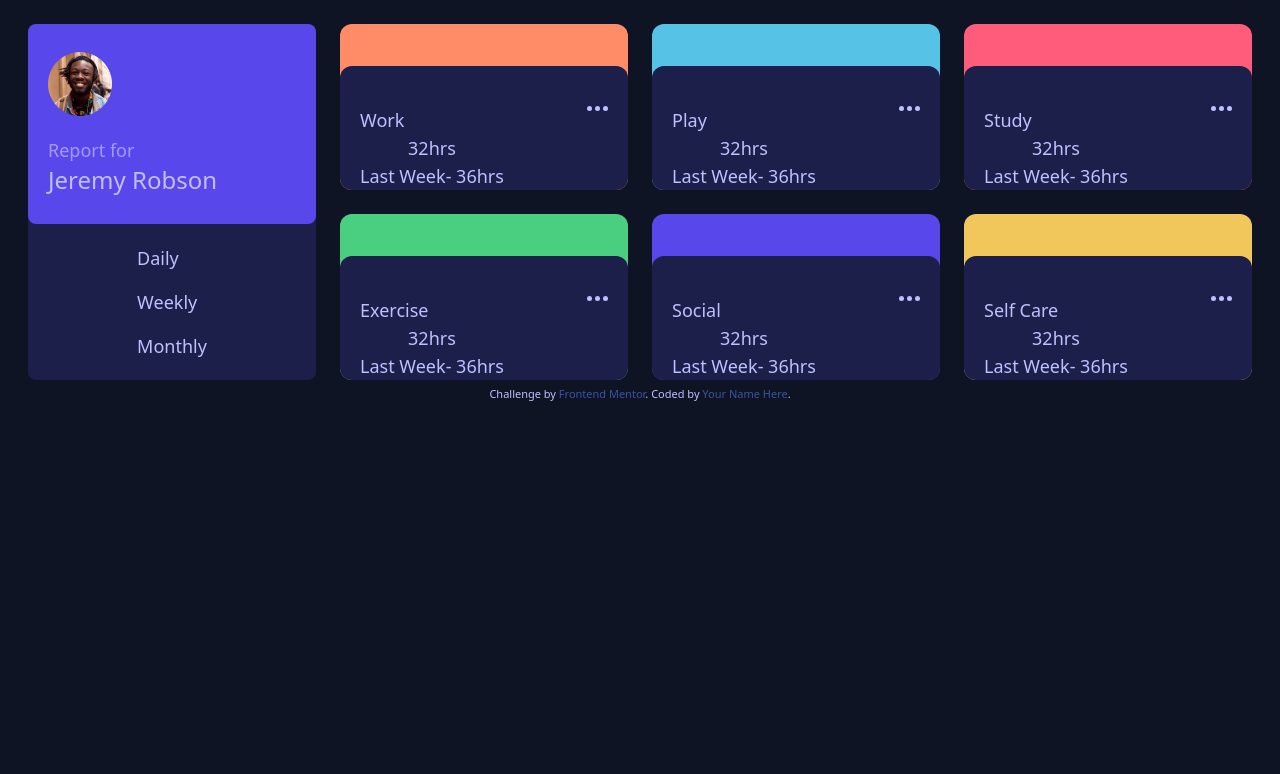
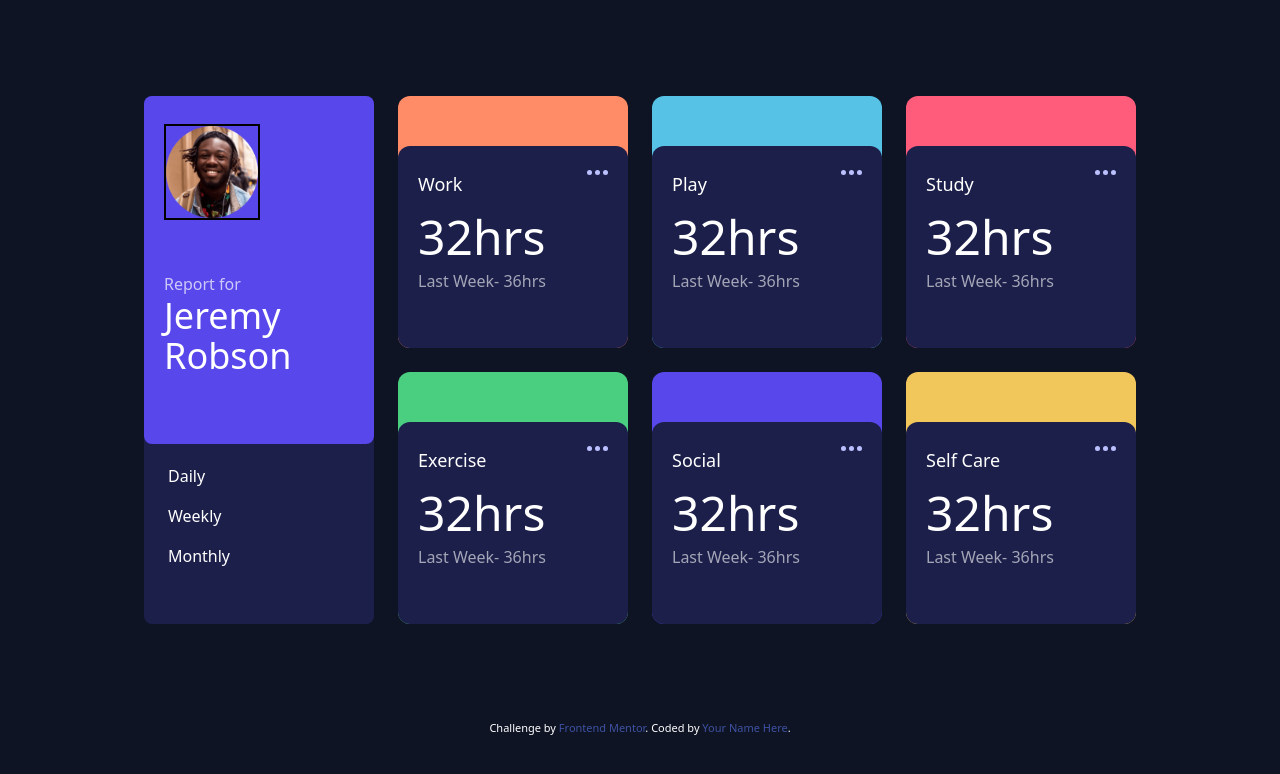
Before and after one commit to Samwelomwenga/Time-Tracking-Dashboard, a website: page index.html in a window 1280 px wide. Drawn offline with Linux system fonts and the light colour scheme.

Commit message:
Stye desktop layout

```diff
--- a/index.html
+++ b/index.html
@@ -15,32 +15,35 @@
     .attribution a { color: hsl(228, 45%, 44%); }
   </style>
 </head>
-<body class="bg-neutral-very-dark-blue text-neutral-pale-blue text-lg">
-<main class="mx-7 mt-6 grid gap-6 md:grid-cols-4 md:grid-rows-2">
-  <header class="bg-neutral-dark-blue rounded-lg overflow-hidden md:row-span-2">
-    <div class="bg-primary-blue flex align-middle gap-5 px-5 py-7 rounded-b-lg md:grid" >
-      <img class="w-16" src="images\image-jeremy.png" alt="image-jeremy">
+<body class="bg-neutral-very-dark-blue text-white font-normal">
+<main class="mx-7 mt-6 grid gap-6 md:grid-cols-4 md:grid-rows-2 md:mx-36 md:my-24">
+  <header class="bg-neutral-dark-blue rounded-lg overflow-hidden md:row-span-2 md:h-max">
+    <div class="bg-primary-blue flex align-middle gap-5 px-5 py-7 rounded-b-lg md:grid md:h-3/4" >
+      <img class="w-16 border-solid border-black border-2 mb-8 md:w-24" src="images\image-jeremy.png" alt="image-jeremy">
       <div >
         <p class="opacity-70">Report for</p>
-        <p class="text-2xl"> Jeremy <span class="inline-block">Robson</span></p>
+        <p class="text-2xl font-normal md:text-4xl"> Jeremy <span class="md:block md:mb-10">Robson</span></p>
       </div>
     </div>
-    <ul class="flex justify-around py-5 md:grid gap-4">
-      <li> Daily</li>
-      <li>Weekly</li>
-      <li>Monthly</li>
-    </ul>
+    <div class="">
+      <ul class="flex justify-around py-5  md:grid gap-4 md:justify-start md:pl-6 md:pb-14">
+        <li> Daily</li>
+        <li>Weekly</li>
+        <li>Monthly</li>
+      </ul>
+    </div>
   </header>
-  <section class="bg-primary-light-red-work event-wrapper">
+
+  <section class="bg-primary-light-red-work event-wrapper bg-[('images\icon-work.svg')] bg-right-top">
     <div class="container">
       <div class="heading" >
         <p>Work</p>
       <svg width="21" height="5" xmlns="http://www.w3.org/2000/svg"><path d="M2.5 0a2.5 2.5 0 1 1 0 5 2.5 2.5 0 0 1 0-5Zm8 0a2.5 2.5 0 1 1 0 5 2.5 2.5 0 0 1 0-5Zm8 0a2.5 2.5 0 1 1 0 5 2.5 2.5 0 0 1 0-5Z" fill="#BBC0FF" fill-rule="evenodd"/></svg>
       </div>
       <div class="period" >
-        <p><span>32</span><span>hrs</span>
+        <p class="current-period"><span>32</span><span>hrs</span>
         </p>
-        <p>
+        <p class="last-period">
           <span>Last Week-</span>
           <span>36hrs</span>
         </p>
@@ -54,9 +57,9 @@
       <svg width="21" height="5" xmlns="http://www.w3.org/2000/svg"><path d="M2.5 0a2.5 2.5 0 1 1 0 5 2.5 2.5 0 0 1 0-5Zm8 0a2.5 2.5 0 1 1 0 5 2.5 2.5 0 0 1 0-5Zm8 0a2.5 2.5 0 1 1 0 5 2.5 2.5 0 0 1 0-5Z" fill="#BBC0FF" fill-rule="evenodd"/></svg>
       </div>
       <div class="period">
-        <p><span>32</span><span>hrs</span>
+        <p class="current-period"><span>32</span><span>hrs</span>
         </p>
-        <p>
+        <p  class="last-period">
           <span>Last Week-</span>
           <span>36hrs</span>
         </p>
@@ -70,9 +73,9 @@
         <svg width="21" height="5" xmlns="http://www.w3.org/2000/svg"><path d="M2.5 0a2.5 2.5 0 1 1 0 5 2.5 2.5 0 0 1 0-5Zm8 0a2.5 2.5 0 1 1 0 5 2.5 2.5 0 0 1 0-5Zm8 0a2.5 2.5 0 1 1 0 5 2.5 2.5 0 0 1 0-5Z" fill="#BBC0FF" fill-rule="evenodd"/></svg>
       </div>
       <div class="period">
-        <p><span>32</span><span>hrs</span>
+        <p class="current-period"><span>32</span><span>hrs</span>
         </p>
-        <p>
+        <p  class="last-period">
           <span>Last Week-</span>
           <span>36hrs</span>
         </p>
@@ -86,9 +89,9 @@
       <svg width="21" height="5" xmlns="http://www.w3.org/2000/svg"><path d="M2.5 0a2.5 2.5 0 1 1 0 5 2.5 2.5 0 0 1 0-5Zm8 0a2.5 2.5 0 1 1 0 5 2.5 2.5 0 0 1 0-5Zm8 0a2.5 2.5 0 1 1 0 5 2.5 2.5 0 0 1 0-5Z" fill="#BBC0FF" fill-rule="evenodd"/></svg>
       </div>
       <div class="period" >
-        <p><span>32</span><span>hrs</span>
+        <p class="current-period"><span>32</span><span>hrs</span>
         </p>
-        <p>
+        <p class="last-period" >
           <span>Last Week-</span>
           <span>36hrs</span>
         </p>
@@ -102,9 +105,9 @@
       <svg width="21" height="5" xmlns="http://www.w3.org/2000/svg"><path d="M2.5 0a2.5 2.5 0 1 1 0 5 2.5 2.5 0 0 1 0-5Zm8 0a2.5 2.5 0 1 1 0 5 2.5 2.5 0 0 1 0-5Zm8 0a2.5 2.5 0 1 1 0 5 2.5 2.5 0 0 1 0-5Z" fill="#BBC0FF" fill-rule="evenodd"/></svg>
      </div>
       <div class="period">
-        <p><span>32</span><span>hrs</span>
+        <p class="current-period" ><span>32</span><span>hrs</span>
         </p>
-        <p>
+        <p class="last-period" >
           <span>Last Week-</span>
           <span>36hrs</span>
         </p>
@@ -118,9 +121,9 @@
       <svg width="21" height="5" xmlns="http://www.w3.org/2000/svg"><path d="M2.5 0a2.5 2.5 0 1 1 0 5 2.5 2.5 0 0 1 0-5Zm8 0a2.5 2.5 0 1 1 0 5 2.5 2.5 0 0 1 0-5Zm8 0a2.5 2.5 0 1 1 0 5 2.5 2.5 0 0 1 0-5Z" fill="#BBC0FF" fill-rule="evenodd"/></svg>
       </div>
       <div class="period">
-        <p><span>32</span><span>hrs</span>
+        <p class="current-period"><span>32</span><span>hrs</span>
         </p>
-        <p>
+        <p  class="last-period">
           <span>Last Week-</span>
           <span>36hrs</span>
         </p>
--- a/src/styles.css
+++ b/src/styles.css
@@ -2,14 +2,20 @@
 @tailwind components;
 @tailwind utilities;
 .container{
-    @apply bg-neutral-dark-blue w-full h-3/4 px-5 py-10 rounded-t-xl text-center grid;
+    @apply bg-neutral-dark-blue w-full h-4/5 px-5 pb-12 pt-6 rounded-t-xl text-center grid;
 }
 .heading{
-    @apply flex justify-between ;
+    @apply flex justify-between text-lg font-medium;
 }
 .period{
-    @apply flex justify-between text-start md:grid md:text-center ;
+    @apply flex justify-between text-start md:grid md:justify-start ;
+}
+.current-period{
+    @apply text-3xl md:text-5xl;
+}
+.last-period{
+    @apply opacity-60;
 }
 .event-wrapper{
-    @apply flex place-items-end w-full  rounded-xl overflow-hidden;
+    @apply flex place-items-end w-full  rounded-xl overflow-hidden md:text-left;
 }
```
Also changed, not shown: public/styles.css.
